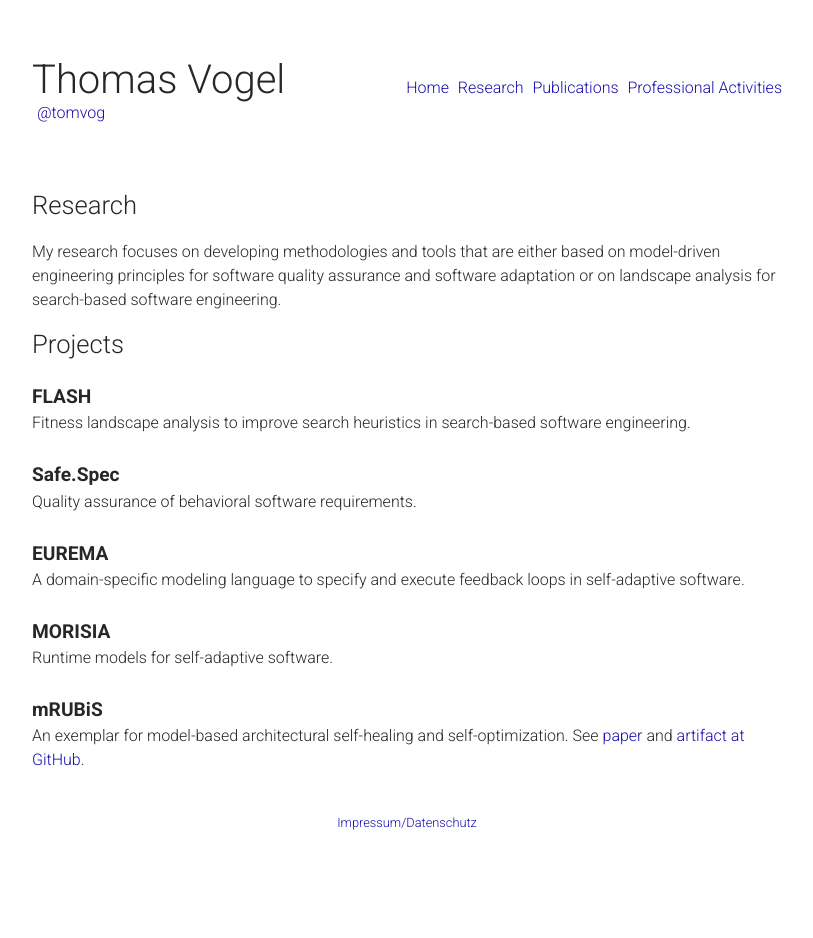
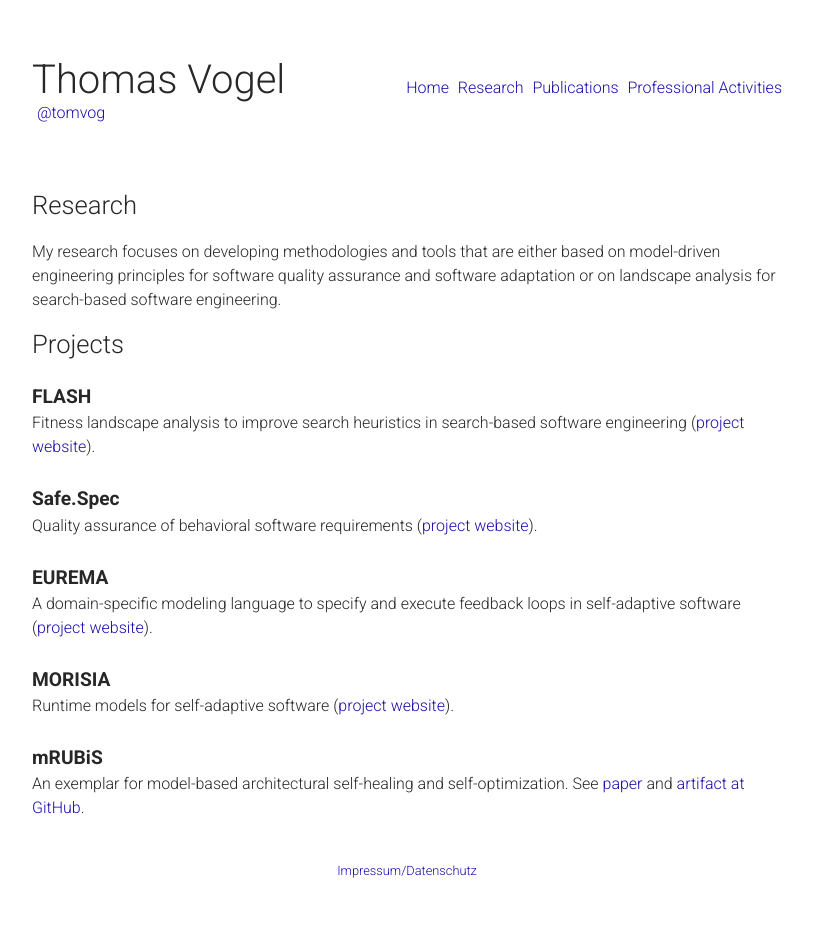
Before and after one commit to thomas-vogel/thomas-vogel.github.io, a Jekyll site: the page built from _pages/research.md, in a window 1280 px wide. Shown: the whole page, without its empty margins (233-1046 px from the left). Built offline with Jekyll 4.4.1, drawn with Linux system fonts in a browser that asks for light colours; before the commit the page ends 900 px from its top, so only the background shows below that.

Commit message:
Add FLASH and links to projects.

```diff
--- a/_pages/research.md
+++ b/_pages/research.md
@@ -11,16 +11,20 @@ or on landscape analysis for search-based software engineering.
 # Projects
 
 ## FLASH
-Fitness landscape analysis to improve search heuristics in search-based software engineering.
+Fitness landscape analysis to improve search heuristics in search-based software engineering
+([project website](https://www.informatik.hu-berlin.de/en/forschung-en/gebiete/se/research/ongoingprojects/flash){:target="_blank"}).
 
 ## Safe.Spec
-Quality assurance of behavioral software requirements.
+Quality assurance of behavioral software requirements
+([project website](https://www.informatik.hu-berlin.de/en/forschung-en/gebiete/se/research/ongoingprojects/safespec){:target="_blank"}).
 
 ## EUREMA
-A domain-specific modeling language to specify and execute feedback loops in self-adaptive software.
+A domain-specific modeling language to specify and execute feedback loops in self-adaptive software
+([project website](https://www.hpi.uni-potsdam.de/giese/public/mdelab/mdelab-projects/software-engineering-for-self-adaptive-systems/eurema/){:target="_blank"}).
 
 ## MORISIA
-Runtime models for self-adaptive software.
+Runtime models for self-adaptive software
+([project website](https://www.hpi.uni-potsdam.de/giese/public/mdelab/mdelab-projects/software-engineering-for-self-adaptive-systems/morisia/){:target="_blank"}).
 
 ## mRUBiS
 An exemplar for model-based architectural self-healing and self-optimization. See [paper](publications/2018-SEAMSa) and [artifact at GitHub](https://github.com/thomas-vogel/mRUBiS){:target="_blank"}.
```
Also changed, not shown: index.md (+1 -0 lines).
